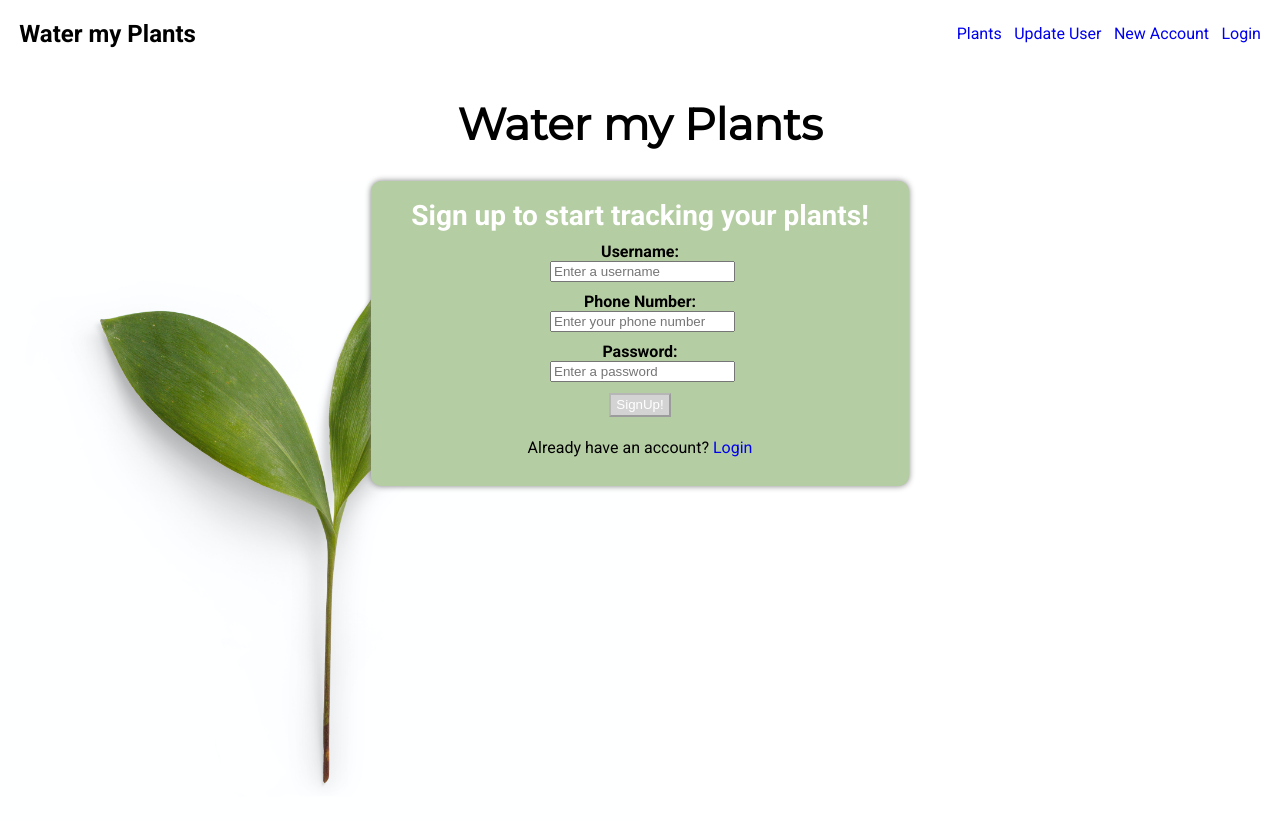
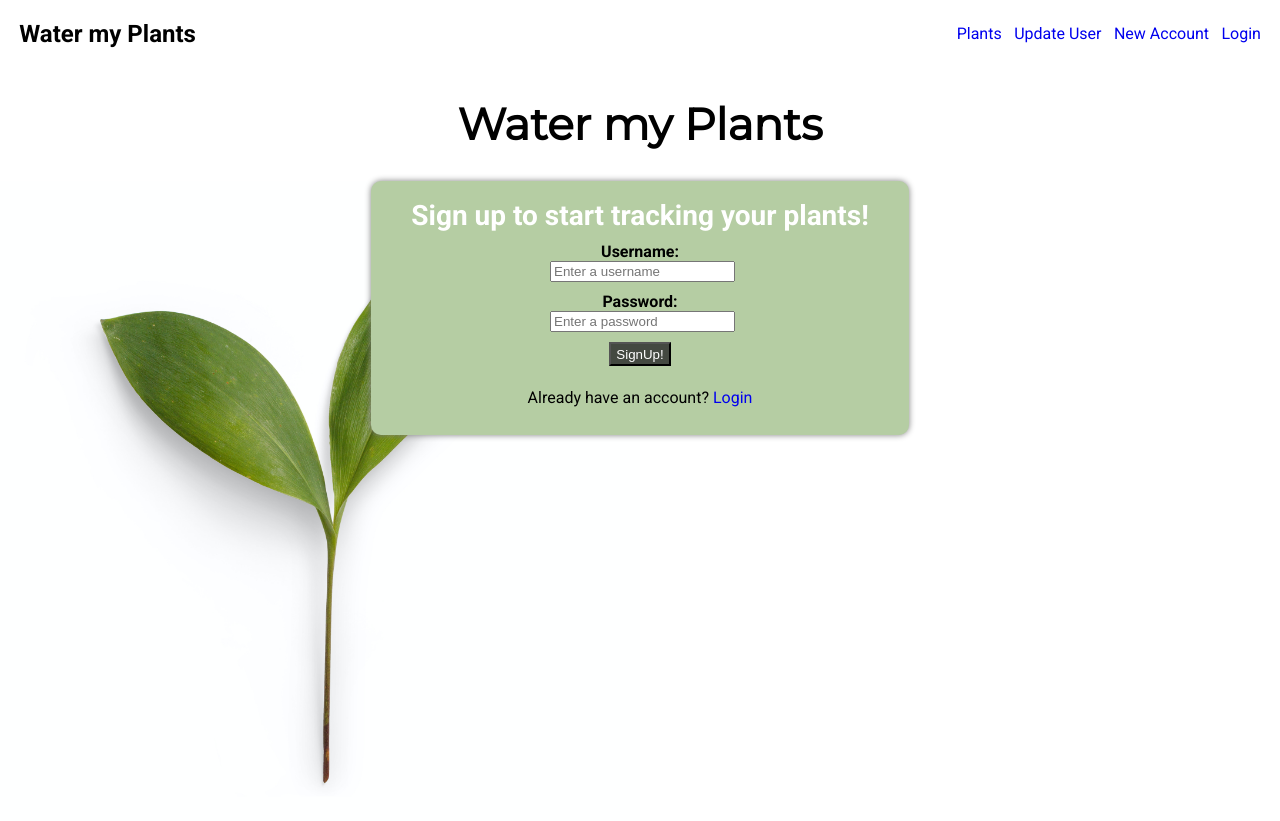
Before and after one commit to ft-water-my-plants/frontend, a React (Create React App) app: page /signup in a window 1280 px wide. Built offline with nearby package versions, Linux system fonts and the light colour scheme; no server answers.

Commit message:
Fixed login

```diff
--- a/src/components/signup.js
+++ b/src/components/signup.js
@@ -19,14 +19,12 @@ export default function Signup(props) {
     // initial form values, error values & submit button
     const initialSignUpValues = {
         username: "",
-        phoneNumber: "",
-        password: "",
+        password: ""
     };
 
     const initialErrorText = {
         username: "",
-        phoneNumber: "",
-        password: "",
+        password: ""
     };
 
     const initialDisabled = true;
@@ -44,14 +42,14 @@ export default function Signup(props) {
     const validate = (name, value) => {
         yup.reach(signUpSchema, name)
             .validate(value)
-            .then(() => setErrorText({...errorText, [name]: "" }))
+            .then(() => setErrorText({ ...errorText, [name]: "" }))
             .catch(err => setErrorText({ ...errorText, [name]: err.errors[0] }))
     }
 
     // Functions for updating form state
     const onChange = (name, value) => {
         validate(name, value);
-        setSignUpValues({ ...signUpValues, [name]: value});
+        setSignUpValues({ ...signUpValues, [name]: value });
     }
 
     const change = (event) => {
@@ -69,24 +67,22 @@ export default function Signup(props) {
     const submit = () => {
         const newUser = {
             username: signUpValues.username,
-            phoneNumber: signUpValues.phoneNumber,
-            password: signUpValues.password,
+            password: signUpValues.password
         }
-        // Needs somewhere to submit the new users to
-        // postUser(newUser);
+        postUser(newUser);
     }
 
-    // const postUser = (userInfo) => {
-    //     axios.post('https://water-my-plants-2.herokuapp.com/api/users/register', userInfo)
-    //         .then(resp => {
-    //             setUser([resp.data, ...user]);
-    //             setSignUpValues(initialSignUpValues);
-    //             console.log(resp);
-    //         }).catch(err => {
-    //             console.log(err)
-    //             setSignUpValues(initialSignUpValues);
-    //         });
-    // }
+    const postUser = (newUser) => {
+        axios.post('https://water-my-plants-2.herokuapp.com/api/users/register', newUser)
+            .then(response => {
+                // setUser([resp.data, ...user]);
+                // setSignUpValues(initialSignUpValues);
+                console.log(response);
+            }).catch(err => {
+                console.log(err)
+                // setSignUpValues(initialSignUpValues);
+            });
+    }
 
 
 
@@ -97,7 +93,7 @@ export default function Signup(props) {
     }, [signUpValues]);
 
 
-    return(
+    return (
         <div className="signup-bg">
             <div className="form-container">
                 <h3>Sign up to start tracking your plants!</h3>
@@ -116,15 +112,6 @@ export default function Signup(props) {
                             value={signUpValues.username}
                         />
                     </label>
-                        <label className="signup-input"> Phone Number:
-                            <input
-                                type="text"
-                                name="phoneNumber"
-                                placeholder="Enter your phone number"
-                                onChange={change}
-                                value={signUpValues.phoneNumber}
-                            />
-                        </label>
                     <label className="signup-input"> Password:
                         <input
                             type="password"
@@ -134,7 +121,7 @@ export default function Signup(props) {
                             value={signUpValues.password}
                         />
                     </label>
-                    <button className="btn" disabled={disabled} onClick={routeChange}>SignUp!</button>
+                    <button className="btn">SignUp!</button>
                     <p>Already have an account? <Link className="link" to="/login">Login</Link></p>
                 </form>
             </div>
--- a/src/components/signupSchema.js
+++ b/src/components/signupSchema.js
@@ -6,9 +6,9 @@ const signUpSchema = yup.object().shape({
         .string()
         .required('You must enter a username!')
         .min(3, 'Your username must be at least 3 characters!'),
-    phoneNumber: yup
-        .string()
-        .required('You must enter a valid phone number!'),
+    // phoneNumber: yup
+    //     .string()
+    //     .required('You must enter a valid phone number!'),
     password: yup
         .string()
         .required('You must enter a password!')
```
Lines whose indentation alone changed are shown as unchanged.
